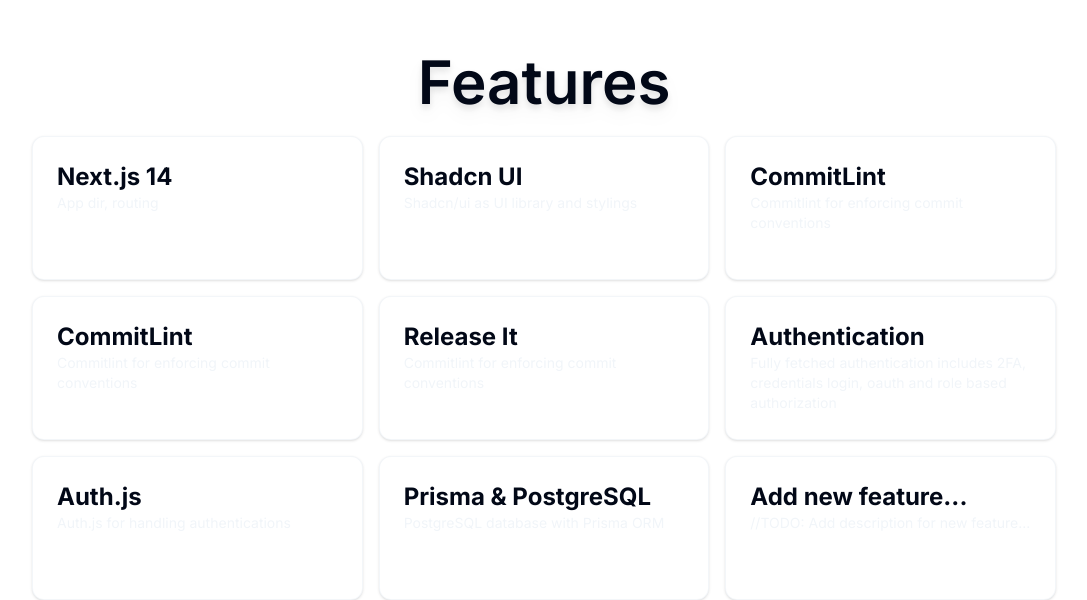
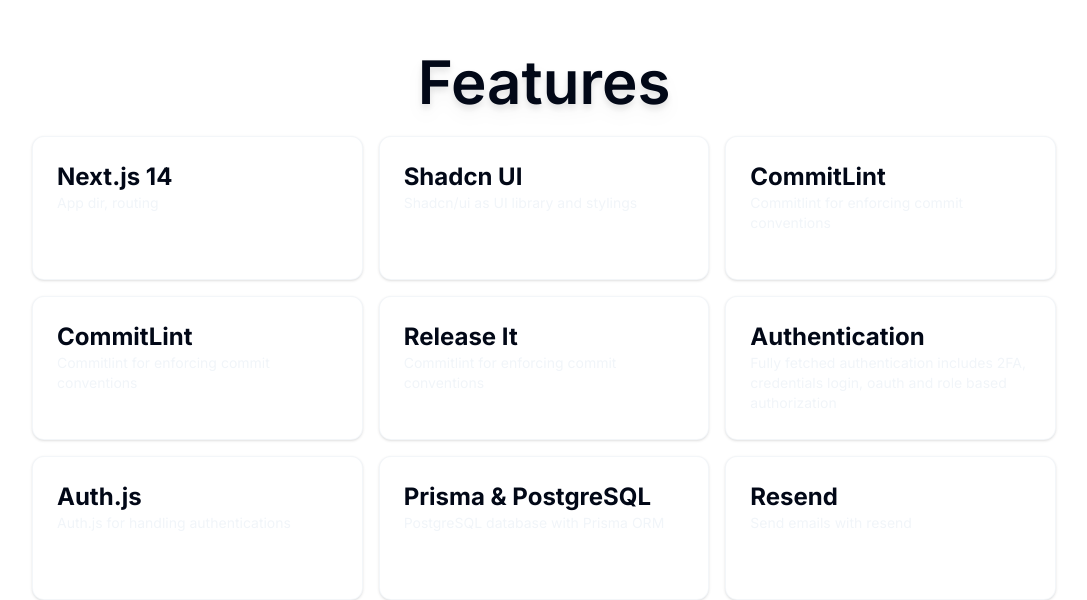
Before and after one commit to bikrantlabs/next-auth-starter, a Next.js app: page / in a window 1280 px wide. Shown: the part 940-1540 px from the top of the page, without its empty margins (96-1183 px from the left). Built offline with nearby package versions, Linux system fonts and the light colour scheme; no server answers.

Commit message:
chore: update readme file

```diff
--- a/src/components/marketing/features.tsx
+++ b/src/components/marketing/features.tsx
@@ -34,10 +34,7 @@
           title={"Prisma & PostgreSQL"}
           description="PostgreSQL database with Prisma ORM"
         />
-        <FeatureCard
-          title={"Add new feature..."}
-          description="//TODO: Add description for new feature..."
-        />
+        <FeatureCard title={"Resend"} description="Send emails with resend" />
       </div>
     </div>
   )
--- a/src/emails/two-factor-mail.tsx
+++ b/src/emails/two-factor-mail.tsx
@@ -100,12 +100,6 @@
 
 const lowerSection = { padding: "25px 35px" }
 
-const footerText = {
-  ...text,
-  fontSize: "12px",
-  padding: "0 20px",
-}
-
 const verifyText = {
   ...text,
   margin: 0,
```
Also changed, not shown: 1 other file (tests, documents, lock files or other folders).
